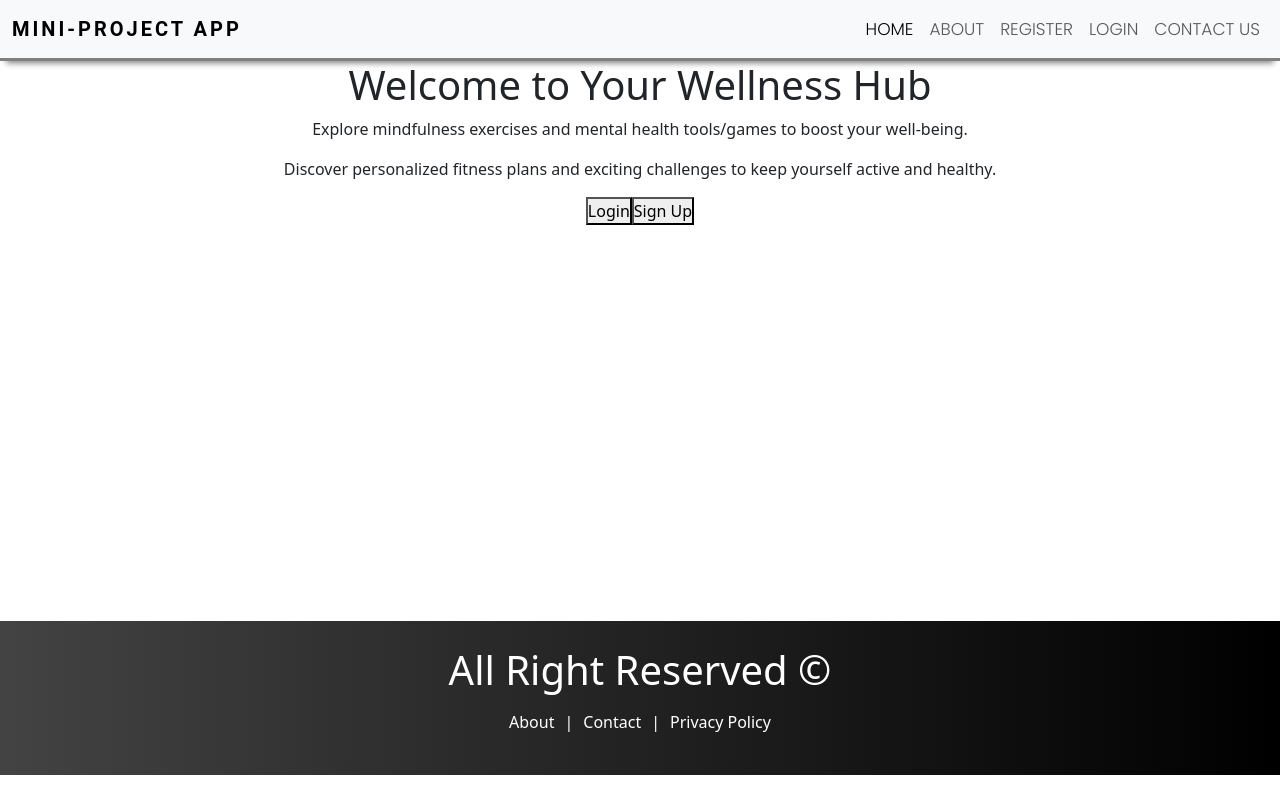
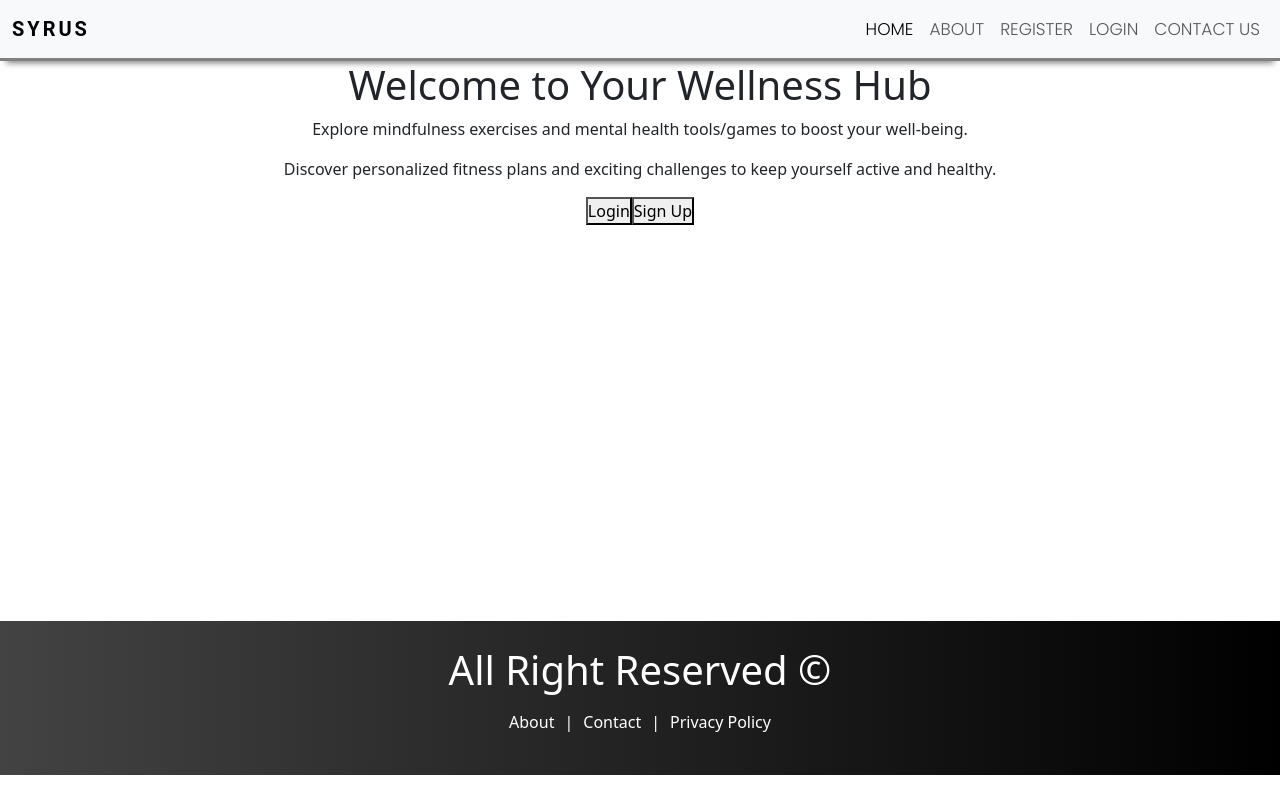
Before and after one commit to pavan20thakur/WellnessHub, a React (Create React App) app in the folder frontend/: page / in a window 1280 px wide. Built offline with nearby package versions, Linux system fonts and the light colour scheme.

Commit message:
dbupdated

```diff
--- a/frontend/src/components/Layouts/Header.js
+++ b/frontend/src/components/Layouts/Header.js
@@ -32,7 +32,7 @@ const Header = () => {
           </button>
           <div className="collapse navbar-collapse" id="navbarTogglerDemo01">
             <Link to="/" className="navbar-brand">
-              MINI-PROJECT App
+              Syrus
             </Link>
             <ul className="navbar-nav ms-auto mb-2 mb-lg-0">
               <li className="nav-item">
```
Also changed, not shown: 1 other file (tests, documents, lock files or other folders).
